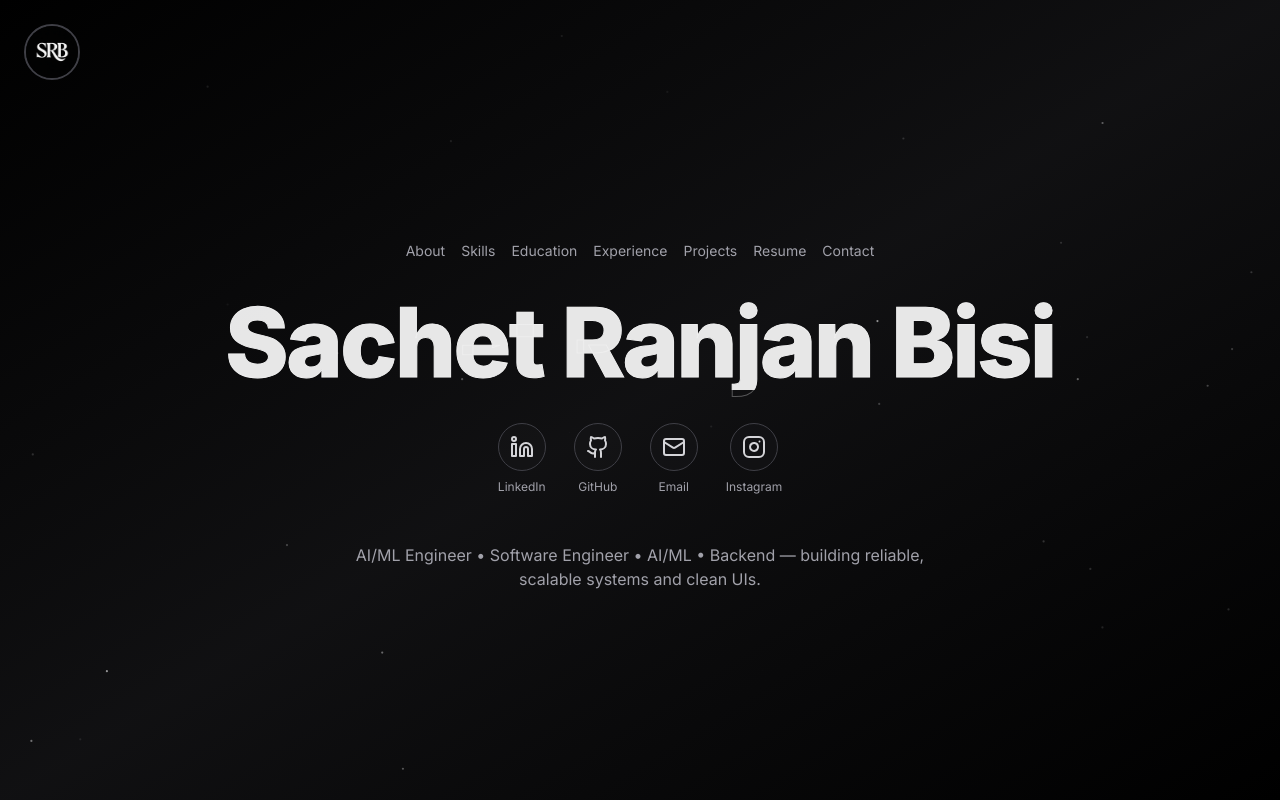
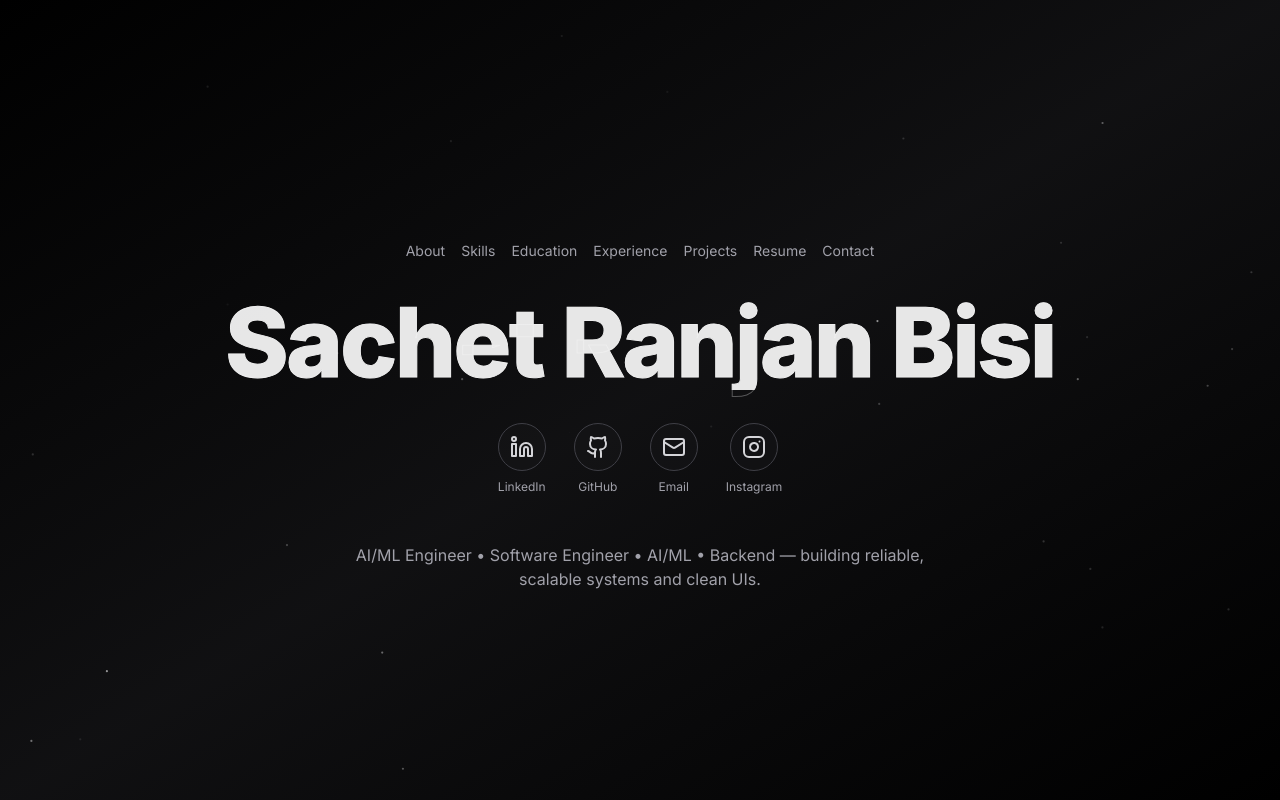
Before and after one commit to Sachet-17/app-portfolio, a Next.js app: page / in a window 1280 px wide. Built offline with nearby package versions, Linux system fonts and the light colour scheme; no server answers; what tailwindcss-debug-screens would draw is missing.

Commit message:
no logo layout

```diff
--- a/app/layout.tsx
+++ b/app/layout.tsx
@@ -4,20 +4,18 @@ import { Inter } from "@next/font/google";
 import LocalFont from "@next/font/local";
 import type { Metadata } from "next";
 import { Analytics } from "./components/analytics";
-import Image from "next/image";
-import Link from "next/link";
 
 export const metadata: Metadata = {
   title: {
-    default: "Sachet Bisi — Portfolio",
+    default: "Sachet Ranjan Bisi — Portfolio",
     template: "%s | Sachet Ranjan Bisi",
   },
   description: "AI/ML Engineer & Software Developer",
-  metadataBase: new URL("https://iamsrb.com"),
+  metadataBase: new URL("https://iamsrb.com"), // <- your live domain
   openGraph: {
-    title: "Sachet Bisi — Portfolio",
+    title: "Sachet Ranjan Bisi — Portfolio",
     description: "AI/ML Engineer & Software Developer",
-    url: "/",
+    url: "/", // resolved against metadataBase
     siteName: "Sachet Bisi",
     images: [{ url: "/og.png", width: 1200, height: 630 }],
     locale: "en-US",
@@ -71,26 +69,6 @@ export default function RootLayout({
           process.env.NODE_ENV === "development" ? "debug-screens" : ""
         }`}
       >
-        {/* SRB brand badge (top-left, clickable, larger size) */}
-        <Link
-          href="/"
-          aria-label="Go to home"
-          className="fixed left-4 top-4 z-[60] md:left-6 md:6"
-        >
-          {/* Floating SRB logo */}
-          <div className="fixed top-6 left-6 z-50">
-            <div className="relative w-12 h-12 sm:w-14 sm:h-14 rounded-full overflow-hidden border-2 border-zinc-700 bg-zinc-900/50">
-              <Image
-                src="/srb-base.png"
-                alt="SRB Logo"
-                fill
-                className="object-cover"
-                priority
-              />
-            </div>
-          </div>
-        </Link>
-
         {children}
       </body>
     </html>
```
